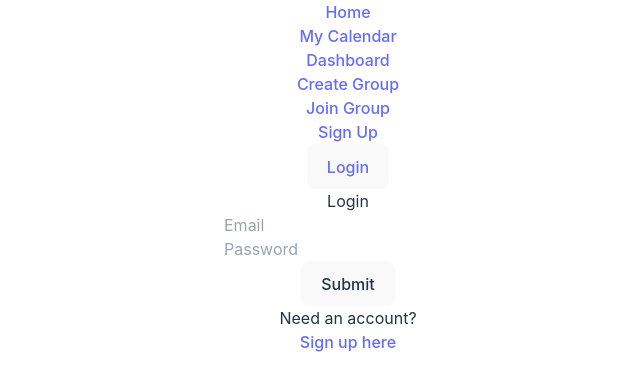
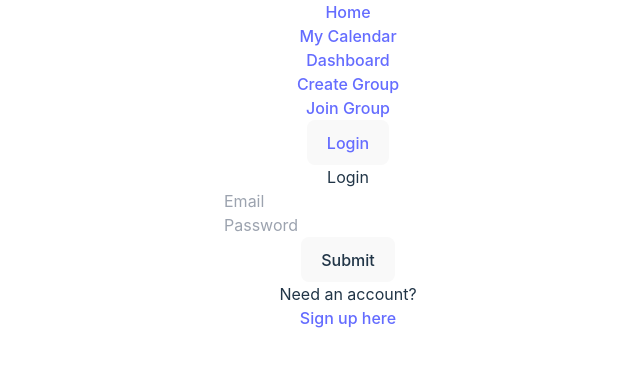
Before and after one commit to WPI-Hackathon/WPI-Hackathon.github.io, a React (Vite) app: page / in a window 1280 px wide. Shown: the top 390 px of the page, without its empty margins (292-932 px from the left). Built offline with nearby package versions, Linux system fonts and the light colour scheme; no server answers.

Commit message:
remove signup from navbar

```diff
--- a/src/components/NavBar.tsx
+++ b/src/components/NavBar.tsx
@@ -44,9 +44,6 @@ const NavBar: React.FC = () => {
         <div>
           <Link to="/joingroup" className="text-white">Join Group</Link>
         </div>
-        <div>
-          <Link to="/signup" className="text-white">Sign Up</Link>
-        </div>
 
         {user ?
           <div>
```
